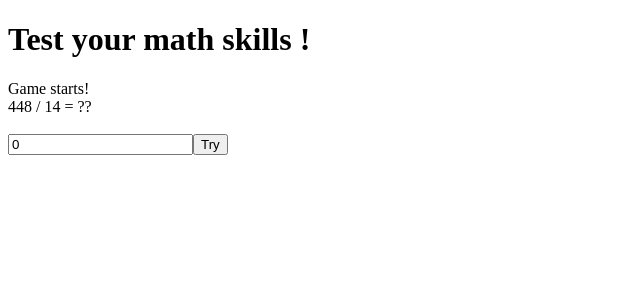
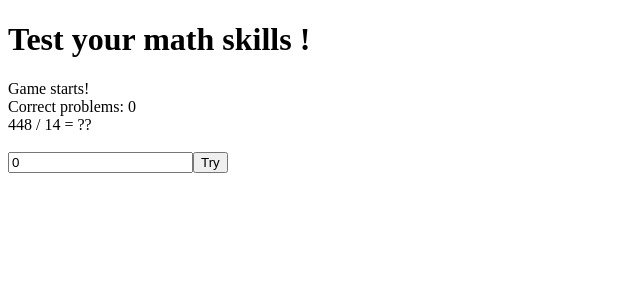
Before and after one commit to Margarita5112002/test-math-skills, an Angular app: page /home in a window 1280 px wide. Both pictures are taken after a click on the button "Start Game". Shown: the top 300 px of the page, without its empty margins (0-640 px from the left). Built offline with nearby package versions, Linux system fonts and the light colour scheme.

Commit message:
add correct problems counter

```diff
--- a/src/app/game/game.component.html
+++ b/src/app/game/game.component.html
@@ -1,4 +1,7 @@
 <div>Game starts!</div>
+<div>
+    Correct problems: {{ correctProblemsCounter() }}
+</div>
 <form>
     <div>
         {{currMathProblem().operand1}} {{currMathProblem().type}} {{currMathProblem().operand2}} = ??
--- a/src/app/game/game.component.ts
+++ b/src/app/game/game.component.ts
@@ -24,6 +24,7 @@ export class GameComponent {
         operand2: 1,
         solution: 2
     })
+    correctProblemsCounter = signal(0)
     answer = signal(0)
     isRight = computed(() => {
         if(!this.currMathProblem()) return null
@@ -47,6 +48,7 @@ export class GameComponent {
         if(this.isRight()) {
             this.generateNewProblem()
             this.answer.set(0)
+            this.correctProblemsCounter.update(v => v + 1)
         }
     }
 
```
